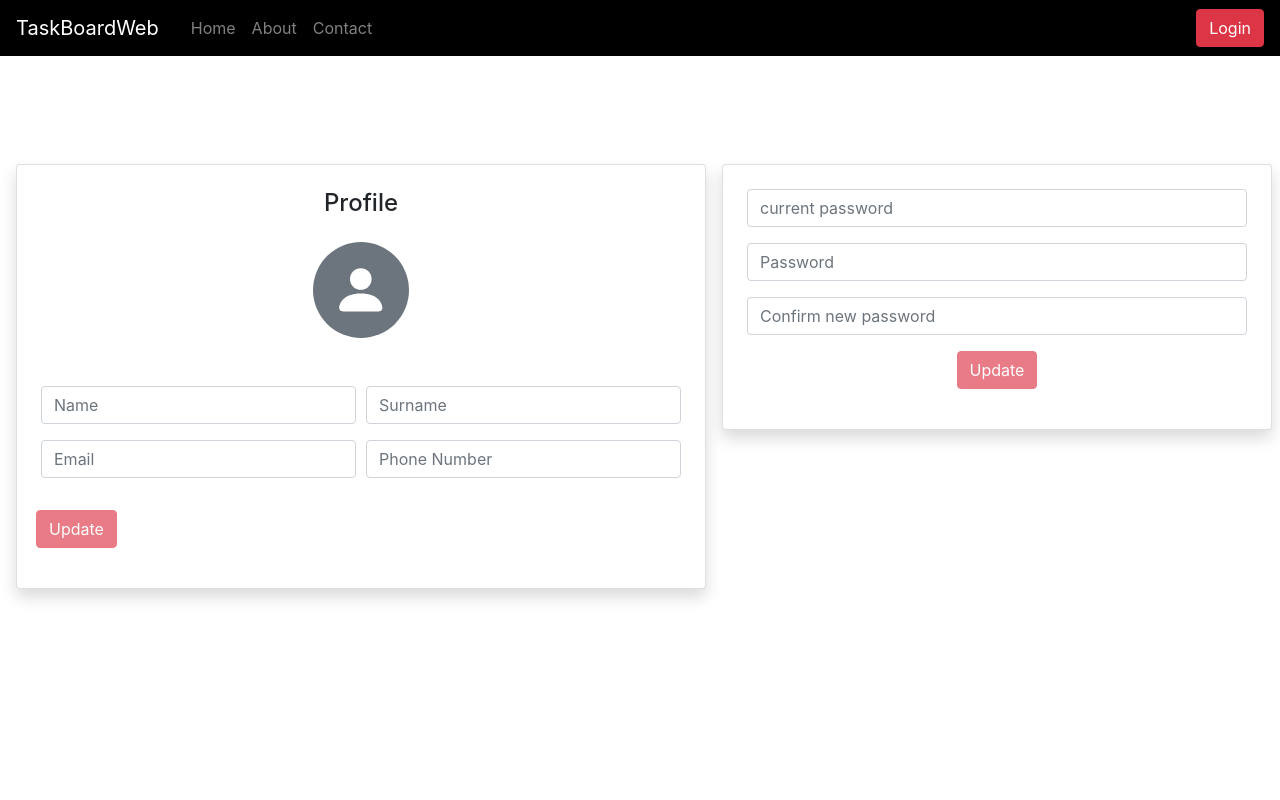
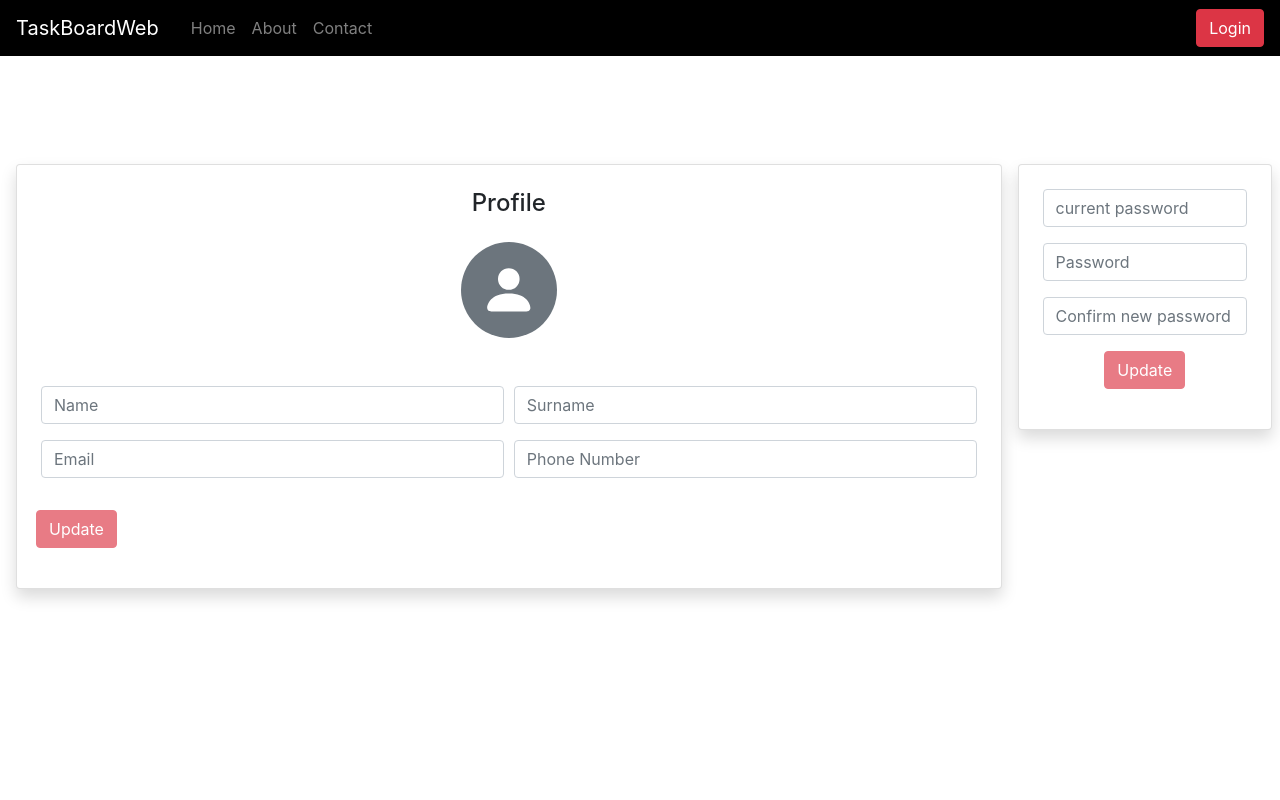
Before and after one commit to Marco0198/front_end_part_for_testing_project, a Vue app: page /profile in a window 1280 px wide. Shown: the top 800 px of the page. Built offline with nearby package versions, Linux system fonts and the light colour scheme.

Commit message:
i added the shadow on the update profile components

```diff
--- a/src/components/auth/UpdatePassword.vue
+++ b/src/components/auth/UpdatePassword.vue
@@ -2,7 +2,7 @@
 <Layout name="LayoutDefault">
     <div>
         <b-card
-         style="width: 550px"
+
          class="shadow p-1 mb-3 bg-white rounded">
 
 
--- a/src/components/auth/UpdateProfile.vue
+++ b/src/components/auth/UpdateProfile.vue
@@ -1,7 +1,7 @@
 <template>
 <Layout name="LayoutDefault">
     <div>
-        <b-card style="width:auto"
+        <b-card
          class="ml-2 shadow p-1 mb-3 bg-white rounded">
 
             <h4 class="mb-4">Profile</h4>
--- a/src/views/pages/auth/Profile.vue
+++ b/src/views/pages/auth/Profile.vue
@@ -4,7 +4,7 @@
 
  <div class="d-flex bd-highlight">
   <div class="p-2 flex-grow-1 bd-highlight"><update-profile></update-profile></div>
-  <div class="p-2 bd-highlight"><update-password></update-password></div>
+  <div class="p-2 bd-highlight flex-sm-grow-1"><update-password></update-password></div>
 
 </div>
 
```
